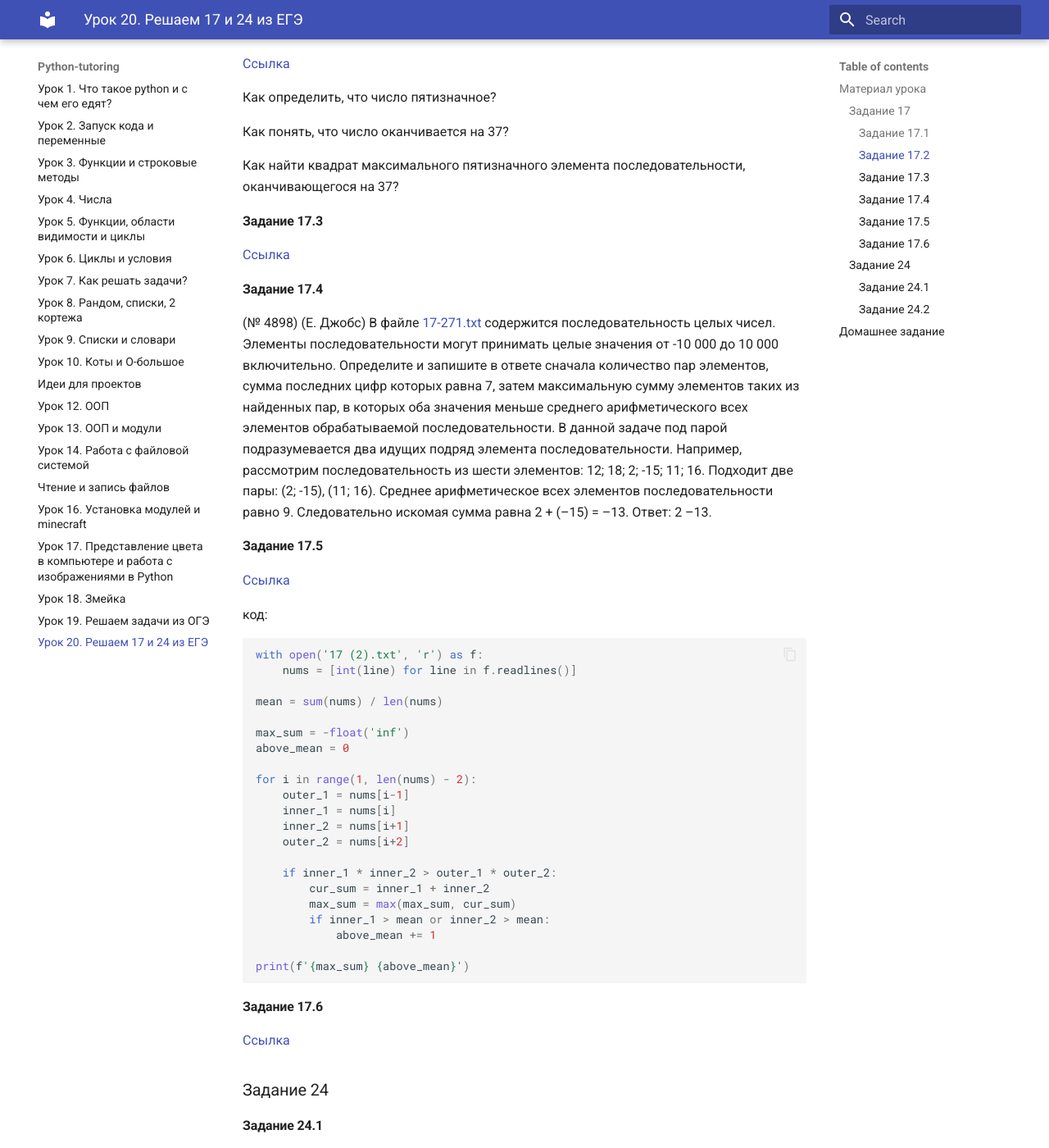
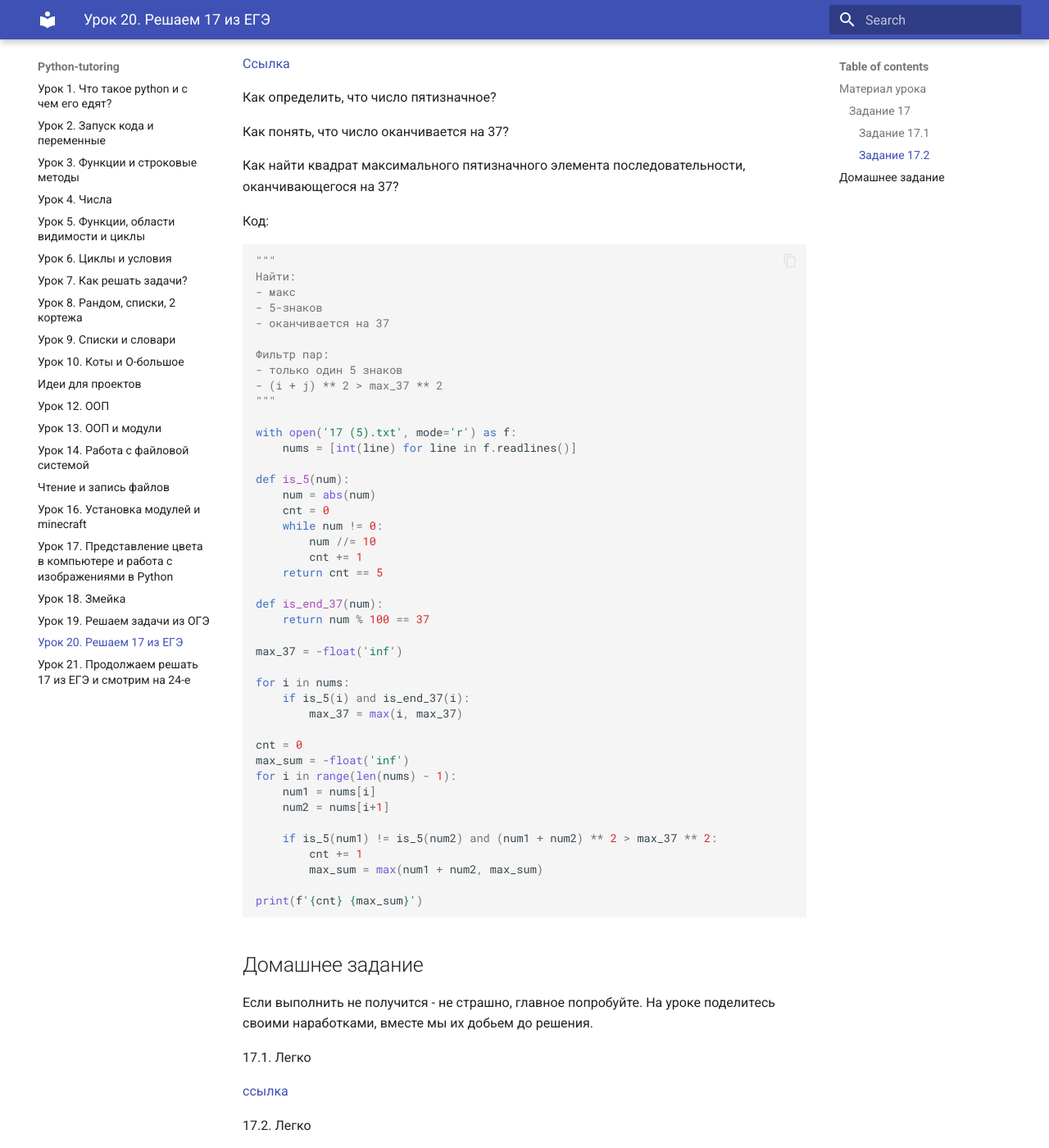
Before and after one commit to VsevolodKozlov-git/python-tutoring-course, an MkDocs documentation site: the page built from docs/lesson20/lesson20.md, in a window 1280 px wide and 1400 px high, scrolled down 834 px. Shown: the whole window at 82% size. Built offline with MkDocs 1.6.1 and Material for MkDocs 9.7.7, drawn with Linux system fonts in a browser that asks for light colours; some of the changed text lies outside the part shown.

Commit message:
21-й урок

````diff
--- a/docs/lesson20/lesson20.md
+++ b/docs/lesson20/lesson20.md
@@ -1,5 +1,5 @@
 
-# Урок 20. Решаем 17 и 24 из ЕГЭ
+# Урок 20. Решаем 17 из ЕГЭ
 
 ## Материал урока
 
@@ -46,139 +46,57 @@ print(max_sum)
 
 Как найти квадрат максимального пятизначного элемента последовательности, оканчивающегося на 37?
 
-#### Задание 17.3
-
-[Ссылка](https://education.yandex.ru/ege/inf/task/532e532a-8eb5-40bc-804b-6e5cee270727)
-
-
-#### Задание 17.4
-(№ 4898) (Е. Джобс) В файле [17-271.txt](https://kpolyakov.spb.ru/cms/files/ege-seq/17-271.txt) содержится последовательность целых чисел. Элементы последовательности могут принимать целые значения от -10 000 до 10 000 включительно. Определите и запишите в ответе сначала количество пар элементов, сумма последних цифр которых равна 7, затем максимальную сумму элементов таких из найденных пар, в которых оба значения меньше среднего арифметического всех элементов обрабатываемой последовательности. В данной задаче под парой подразумевается два идущих подряд элемента последовательности.
-Например, рассмотрим последовательность из шести элементов: 12; 18; 2; -15; 11; 16. Подходит две пары: (2; -15), (11; 16). Среднее арифметическое всех элементов последовательности равно 9. Следовательно искомая сумма равна 2 + (–15) = –13. Ответ: 2 –13.
-
-
-#### Задание 17.5
-
-[Ссылка](https://education.yandex.ru/ege/inf/task/ad327404-5a19-4231-a238-c95270a529c3)
-
-код:
-```python
-with open('17 (2).txt', 'r') as f:
-    nums = [int(line) for line in f.readlines()]
-
-mean = sum(nums) / len(nums)
-
-max_sum = -float('inf')
-above_mean = 0
-
-for i in range(1, len(nums) - 2):
-    outer_1 = nums[i-1]
-    inner_1 = nums[i]
-    inner_2 = nums[i+1]
-    outer_2 = nums[i+2]
-
-    if inner_1 * inner_2 > outer_1 * outer_2:
-        cur_sum = inner_1 + inner_2
-        max_sum = max(max_sum, cur_sum)
-        if inner_1 > mean or inner_2 > mean:
-            above_mean += 1
-
-print(f'{max_sum} {above_mean}')
-```
-
-#### Задание 17.6
-
-[Ссылка](https://education.yandex.ru/ege/inf/task/568e6793-fe55-44eb-8e94-17787b5a6853)
-
-### Задание 24
-
-#### Задание 24.1
-
-[Ссылка](https://education.yandex.ru/ege/inf/task/0a0f7d8d-f00c-4f0d-bcf2-b54fbbc4ea5c)
 
 Код:
 ```python
-with open('24.txt') as f:
-    max_seq = 0
-    letter = None
-    start_index = None
-    cur_index = 0
-    while char := f.read(1):
-        stop_flag = False
-        if start_index is None and char.isnumeric():
-            char = int(char)
-            if char % 2 == 0:
-                start_index = cur_index
-        elif start_index is not None:
-            if char.isnumeric():
-                stop_flag = True
-                char = int(char)
-                if char % 2 == 0:
-                    cur_seq = cur_index - start_index + 1
-                    max_seq = max(cur_seq, max_seq)
-            else:
-                if letter is None:
-                    letter = char
-                elif letter != char:
-                    stop_flag = True
+"""
+Найти:
+- макс
+- 5-знаков
+- оканчивается на 37
 
-        if stop_flag:
-            start_index = None
-            letter = None
+Фильтр пар:
+- только один 5 знаков
+- (i + j) ** 2 > max_37 ** 2
+"""
 
-        cur_index += 1
+with open('17 (5).txt', mode='r') as f:
+    nums = [int(line) for line in f.readlines()]
 
-print(max_seq)
-```
+def is_5(num):
+    num = abs(num)
+    cnt = 0
+    while num != 0:
+        num //= 10
+        cnt += 1
+    return cnt == 5
 
+def is_end_37(num):
+    return num % 100 == 37
 
-#### Задание 24.2
+max_37 = -float('inf')
 
+for i in nums:
+    if is_5(i) and is_end_37(i):
+        max_37 = max(i, max_37)
 
-[Ссылка](https://education.yandex.ru/ege/inf/task/f831021e-44d1-4765-bf94-0e713ed047f1)
+cnt = 0
+max_sum = -float('inf')
+for i in range(len(nums) - 1):
+    num1 = nums[i]
+    num2 = nums[i+1]
 
-Код:
-```python
+    if is_5(num1) != is_5(num2) and (num1 + num2) ** 2 > max_37 ** 2:
+        cnt += 1
+        max_sum = max(num1 + num2, max_sum)
 
-
-with open('24 (2).txt') as f:
-    y_cnt_2025 = []
-    cnt_2025 = 0
-    index_2025 = 0
-    word_2025 = '2025'
-    index = 0
-    while char := f.read(1):
-        if word_2025[index_2025] == char:
-            index_2025 += 1
-        else:
-            index_2025 = 0
-
-        if index_2025 == 4:
-            index_2025 = 0
-            cnt_2025 += 1
-
-        if char == 'Y':
-            y_cnt_2025.append((index, cnt_2025))
-            index_2025 = 0
-
-        index += 1
-
-max_seq = 0
-start_index = 0
-start_cnt_2025 = 0
-
-for i in range(80, len(y_cnt_2025)):
-    end_index, end_cnt_2025 = y_cnt_2025[i]
-    if end_cnt_2025 - start_cnt_2025 >= 90:
-        cur_seq = end_index - start_index
-        max_seq = max(max_seq, cur_seq)
-
-    start_index, start_cnt_2025 = y_cnt_2025[i-80]
-    start_index += 1
-
-print(max_seq)
+print(f'{cnt} {max_sum}')
 ```
 
 ## Домашнее задание
+
+Если выполнить не получится - не страшно, главное попробуйте. На уроке поделитесь своими наработками, вместе мы их добьем до решения.
+
 
 17.1. Легко
 
@@ -191,15 +109,3 @@ print(max_seq)
 17.3. Среднее
 
 [ссылка](https://education.yandex.ru/ege/inf/task/de7994f7-d8fe-4848-a91b-b9e7f7490d67)
-
-24.1. Сложнее среднего
-
-[ссылка](https://education.yandex.ru/ege/inf/task/97e2f438-d6ce-4c55-95f5-8384f58faea4)
-
-24.2. Сложнее среднего
-
-[ссылка](https://education.yandex.ru/ege/inf/task/105730a4-97f7-485b-a86a-76c11682aa85)
-
-24.3. Сложное
-
-[ссылка](https://education.yandex.ru/ege/inf/task/a23593f7-9ba4-422d-89f0-587d3bbacbb6)
--- /dev/null
+++ b/docs/lesson21/lesson21.md
@@ -0,0 +1,164 @@
+
+# Урок 21. Продолжаем решать 17 из ЕГЭ и смотрим на 24-е
+
+## Материал урока
+
+### Задание 17
+
+#### Задание 17.3
+
+[Ссылка](https://education.yandex.ru/ege/inf/task/532e532a-8eb5-40bc-804b-6e5cee270727)
+
+
+#### Задание 17.4
+(№ 4898) (Е. Джобс) В файле [17-271.txt](https://kpolyakov.spb.ru/cms/files/ege-seq/17-271.txt) содержится последовательность целых чисел. Элементы последовательности могут принимать целые значения от -10 000 до 10 000 включительно. Определите и запишите в ответе сначала количество пар элементов, сумма последних цифр которых равна 7, затем максимальную сумму элементов таких из найденных пар, в которых оба значения меньше среднего арифметического всех элементов обрабатываемой последовательности. В данной задаче под парой подразумевается два идущих подряд элемента последовательности.
+Например, рассмотрим последовательность из шести элементов: 12; 18; 2; -15; 11; 16. Подходит две пары: (2; -15), (11; 16). Среднее арифметическое всех элементов последовательности равно 9. Следовательно искомая сумма равна 2 + (–15) = –13. Ответ: 2 –13.
+
+
+#### Задание 17.5
+
+[Ссылка](https://education.yandex.ru/ege/inf/task/ad327404-5a19-4231-a238-c95270a529c3)
+
+код:
+```python
+with open('17 (2).txt', 'r') as f:
+    nums = [int(line) for line in f.readlines()]
+
+mean = sum(nums) / len(nums)
+
+max_sum = -float('inf')
+above_mean = 0
+
+for i in range(1, len(nums) - 2):
+    outer_1 = nums[i-1]
+    inner_1 = nums[i]
+    inner_2 = nums[i+1]
+    outer_2 = nums[i+2]
+
+    if inner_1 * inner_2 > outer_1 * outer_2:
+        cur_sum = inner_1 + inner_2
+        max_sum = max(max_sum, cur_sum)
+        if inner_1 > mean or inner_2 > mean:
+            above_mean += 1
+
+print(f'{max_sum} {above_mean}')
+```
+
+#### Задание 17.6
+
+[Ссылка](https://education.yandex.ru/ege/inf/task/568e6793-fe55-44eb-8e94-17787b5a6853)
+
+### Задание 24
+
+#### Задание 24.1
+
+[Ссылка](https://education.yandex.ru/ege/inf/task/0a0f7d8d-f00c-4f0d-bcf2-b54fbbc4ea5c)
+
+Код:
+```python
+with open('24.txt') as f:
+    max_seq = 0
+    letter = None
+    start_index = None
+    cur_index = 0
+    while char := f.read(1):
+        stop_flag = False
+        if start_index is None and char.isnumeric():
+            char = int(char)
+            if char % 2 == 0:
+                start_index = cur_index
+        elif start_index is not None:
+            if char.isnumeric():
+                char = int(char)
+                if char % 2 == 0:
+                    cur_seq = cur_index - start_index + 1
+                    max_seq = max(cur_seq, max_seq)
+                    start_index = cur_index
+                else:
+                    stop_flag = True
+            else:
+                if letter is None:
+                    letter = char
+                elif letter != char:
+                    stop_flag = True
+
+        if stop_flag:
+            start_index = None
+            letter = None
+
+        cur_index += 1
+
+print(max_seq)
+```
+
+
+#### Задание 24.2
+
+
+[Ссылка](https://education.yandex.ru/ege/inf/task/f831021e-44d1-4765-bf94-0e713ed047f1)
+
+Код:
+```python
+
+
+with open('24 (2).txt') as f:
+    y_cnt_2025 = []
+    cnt_2025 = 0
+    index_2025 = 0
+    word_2025 = '2025'
+    index = 0
+    while char := f.read(1):
+        if word_2025[index_2025] == char:
+            index_2025 += 1
+        else:
+            index_2025 = 0
+
+        if index_2025 == 4:
+            index_2025 = 0
+            cnt_2025 += 1
+
+        if char == 'Y':
+            y_cnt_2025.append((index, cnt_2025))
+            index_2025 = 0
+
+        index += 1
+
+max_seq = 0
+start_index = 0
+start_cnt_2025 = 0
+
+for i in range(80, len(y_cnt_2025)):
+    end_index, end_cnt_2025 = y_cnt_2025[i]
+    if end_cnt_2025 - start_cnt_2025 >= 90:
+        cur_seq = end_index - start_index
+        max_seq = max(max_seq, cur_seq)
+
+    start_index, start_cnt_2025 = y_cnt_2025[i-80]
+    start_index += 1
+
+print(max_seq)
+```
+
+## Домашнее задание
+
+Выполните одно 17-е и одно 24-е на ваш выбор. Если выполнить не получится - не страшно, главное попробуйте. На уроке поделитесь своими наработками, вместе мы их добьем до решения.
+
+17.1 среднее
+
+[ссылка](https://education.yandex.ru/ege/inf/task/51046c4b-dbc1-444a-bff0-4827db0d36fe)
+
+17.1 Сложнее среднего
+
+[ссылка](https://education.yandex.ru/ege/inf/task/d5802159-70ca-4d5d-832c-9856d41c15a6)
+
+24.1. Сложнее среднего
+
+[ссылка](https://education.yandex.ru/ege/inf/task/97e2f438-d6ce-4c55-95f5-8384f58faea4)
+
+24.2. Сложнее среднего
+
+[ссылка](https://education.yandex.ru/ege/inf/task/105730a4-97f7-485b-a86a-76c11682aa85)
+
+24.3. Сложное
+
+[ссылка](https://education.yandex.ru/ege/inf/task/a23593f7-9ba4-422d-89f0-587d3bbacbb6)
--- a/mkdocs.yml
+++ b/mkdocs.yml
@@ -28,6 +28,7 @@ nav:
   - lesson18/lesson18.md
   - lesson19/lesson19.md
   - lesson20/lesson20.md
+  - lesson21/lesson21.md
 
 
 markdown_extensions:
````
